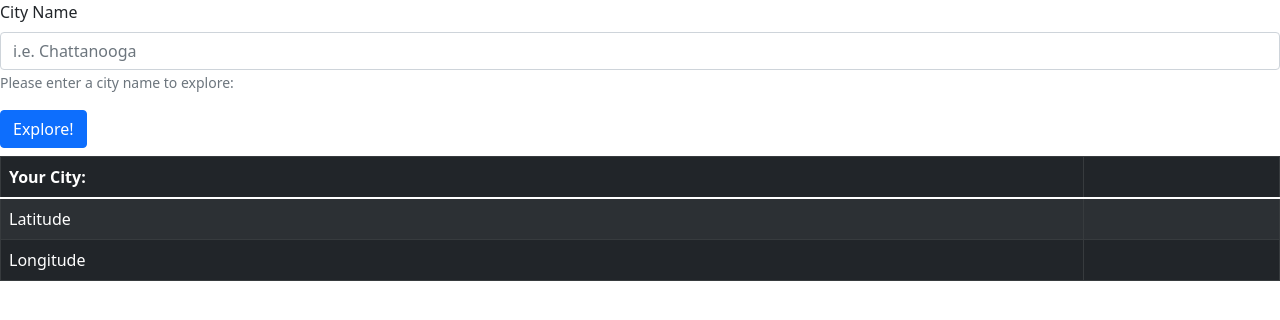
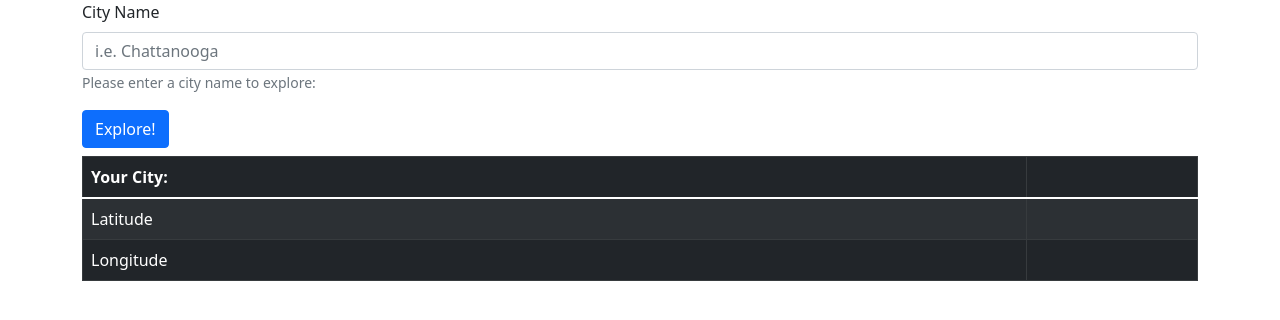
Before and after one commit to brannonstarnes/city-explorer, a React (Create React App) app: page / in a window 1280 px wide. Shown: the top 320 px of the page. Built offline with nearby package versions, Linux system fonts and the light colour scheme.

Commit message:
add getMap function

```diff
--- a/src/App.js
+++ b/src/App.js
@@ -2,6 +2,7 @@ import './App.css';
 import React, { Component } from 'react';
 import CityForm from './components/CityForm.js'
 import CityInfo from './components/CityInfo.js'
+import Map from './components/Map.js'
 import axios from 'axios';
 
 
@@ -17,8 +18,13 @@ export default class App extends Component {
 
 //when event occurs in input field, update state to match the value of the input field
 handleChange = (e) => {
-  this.setState({locationName: e.target.value})
+  this.setState({locationName: e.target.value.toUpperCase()})
 };
+
+getMap = async () => {
+  const url = `https://tiles.locationiq.com/v3/hybrid/vector.json?key=${process.env.REACT_APP_LOCATION_KEY}&center=${this.state.lat},${this.state.lon}&zoom=1-18`;
+
+}
 
 handleClick = async () => {
   const url = `https://us1.locationiq.com/v1/search.php?key=${process.env.REACT_APP_LOCATION_KEY}&q=${this.state.locationName}&format=json`;
@@ -27,6 +33,9 @@ handleClick = async () => {
   const lat = response.data[0].lat
   const lon = response.data[0].lon
   this.setState({lat: lat, lon: lon});
+
+
+
 }
 
   render() {
@@ -34,6 +43,7 @@ handleClick = async () => {
     <>
     <CityForm locationName = {this.state.locationName} handleChange = {this.handleChange} handleClick={this.handleClick}/>
     <CityInfo locationName = {this.state.locationName} lat = {this.state.lat} lon={this.state.lon}/>
+    <Map lat = {this.state.lat} lon={this.state.lon} />
     </>
     );
   }
--- a/src/components/CityForm.js
+++ b/src/components/CityForm.js
@@ -1,12 +1,13 @@
 import React, { Component } from 'react';
 import Form from 'react-bootstrap/Form';
 import Button from 'react-bootstrap/Button';
-
+import Container from 'react-bootstrap/Container'
 
 export default class CityForm extends Component {
 
   render() {
     return (
+    <Container>
       <Form>
   <Form.Group className="mb-3" >
     <Form.Label>City Name</Form.Label>
@@ -20,7 +21,7 @@ export default class CityForm extends Component {
   </Button>
   <h2>{this.props.locationName}</h2>
 </Form>
-
+</Container>
     );
   }
 };
--- a/src/components/CityInfo.js
+++ b/src/components/CityInfo.js
@@ -1,11 +1,12 @@
 import React, { Component } from 'react';
 import Table from 'react-bootstrap/Table';
-
+import Container from 'react-bootstrap/Container'
 
 export default class CityInfo extends Component {
 
   render() {
     return (
+        <Container>
         <Table striped bordered hover variant="dark">
         <thead>
           <tr>
@@ -24,7 +25,7 @@ export default class CityInfo extends Component {
           </tr>
         </tbody>
       </Table>
-
+      </Container>
     );
   }
 };
--- /dev/null
+++ b/src/components/Map.js
@@ -0,0 +1,15 @@
+import React, { Component } from 'react';
+import Container from 'react-bootstrap/Container'
+
+export default class Map extends Component {
+
+x
+  render() {
+    return (
+    <Container>
+
+
+    </Container>
+    );
+  }
+};
```
